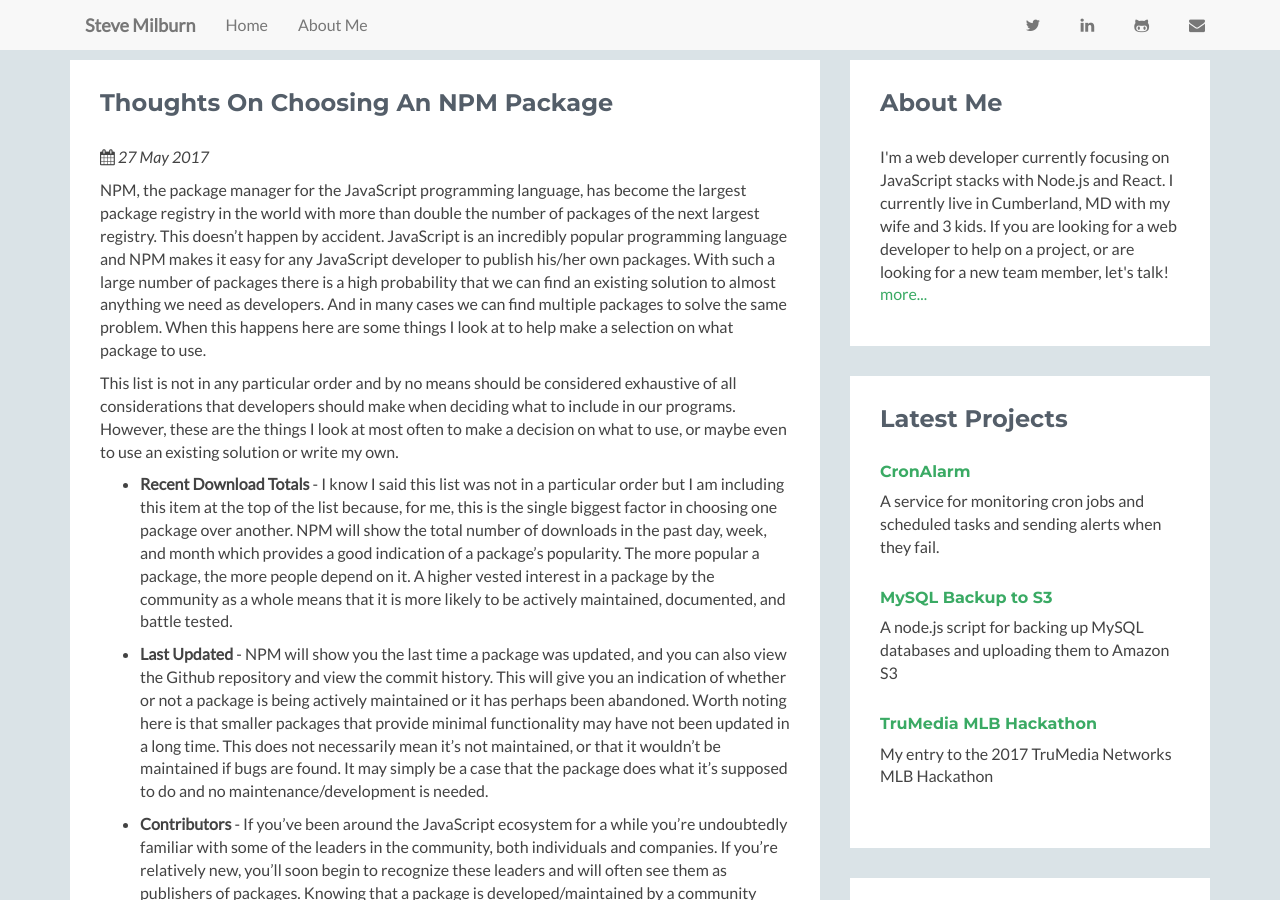
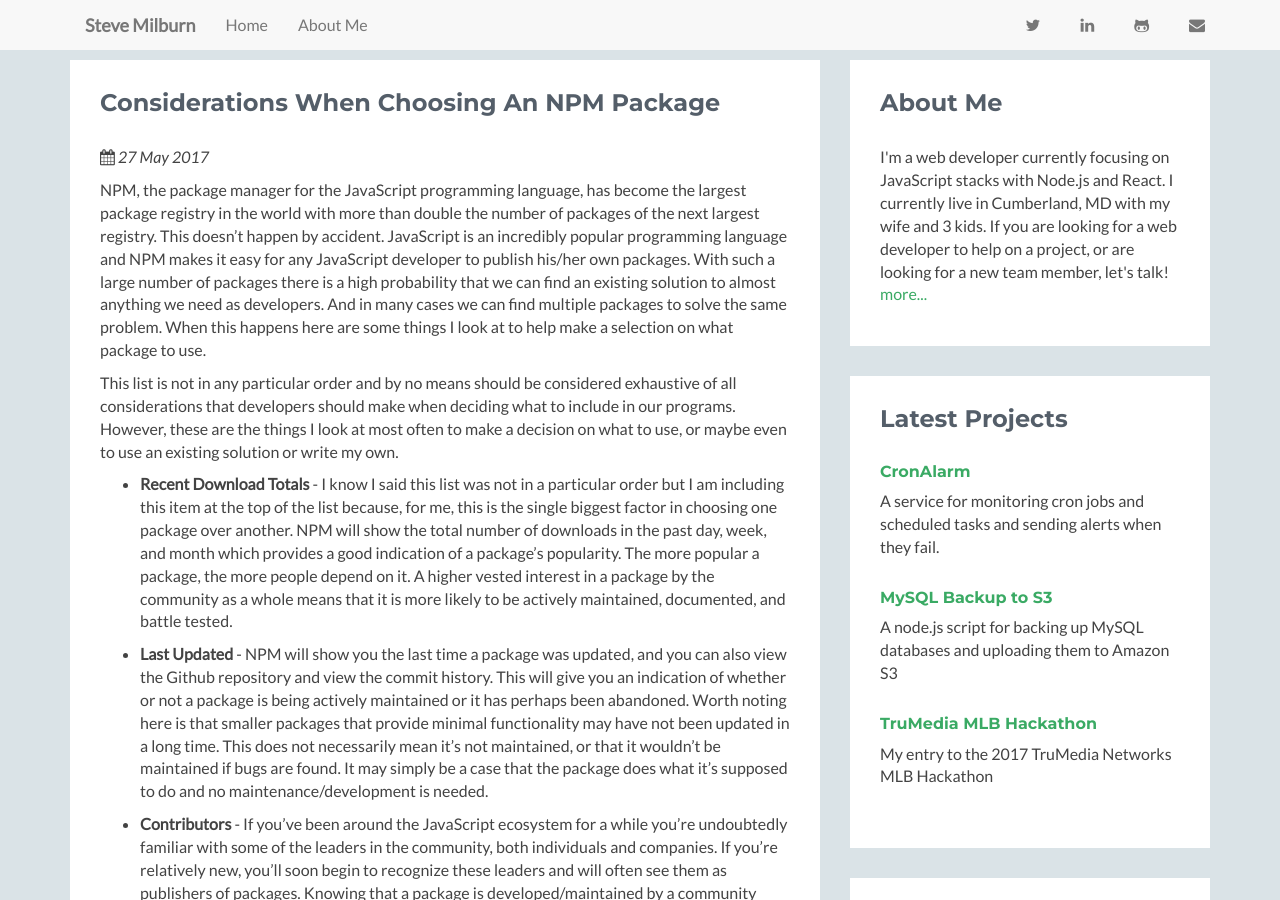
Before and after one commit to stvmlbrn/stvmlbrn.github.io, a Jekyll site: the page built from _posts/2017-5-27-considerations-when-choosing-an-npm-package.md, in a window 1280 px wide and 900 px high. Built offline with Jekyll 4.4.1, drawn with Linux system fonts in a browser that asks for light colours; nearby versions of some CDN libraries; comment, search, counter and statistics services are not loaded.

Commit message:
Renamed post

```diff
--- a/_posts/2017-5-27-thoughts-on-choosing-an-npm-package.md
+++ b/_posts/2017-5-27-considerations-when-choosing-an-npm-package.md
@@ -1,6 +1,6 @@
 ---
 layout: post
-title: Thoughts On Choosing An NPM Package
+title: Considerations When Choosing An NPM Package
 comments: true
 ---
 
```
